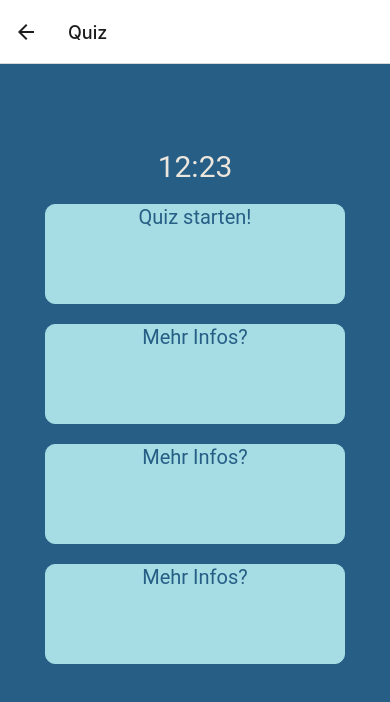
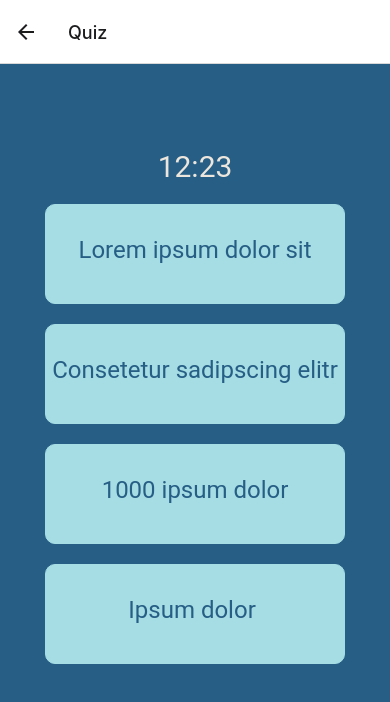
Before and after one commit to KHomuth/its-mosy-quiz, a React Native app: screen /Quiz in a window 390 px wide. Shown: the top 702 px of the page. Built offline with nearby package versions, Linux system fonts and the light colour scheme.

Commit message:
Touchables Styling

```diff
--- a/components/InfoPage.js
+++ b/components/InfoPage.js
@@ -9,13 +9,13 @@ export default function InfoPage({ navigation }) {
         <Text style={styles.text}>Lorem ipsum dolor sit amet, consetetur sadipscing elitr, sed diam nonumy eirmod tempor invidunt.
         12.000 sed diam nonumy eirmod tempor invidunt ipsum. Lnonumy eirmod tempor invidunt ut labore et dolore magna aliquyam erat, sed diam voluptua. At vero eos et accusam et justo duo dolores et.
         </Text>
-        <TouchableHighlight style={styles.button} onPress={() => navigation.navigate('xy')}>
+        <TouchableHighlight activeOpacity={1} underlayColor="#a6dde4" style={styles.button} onPress={() => navigation.navigate('xy')}>
           <Text style={styles.buttonText}>weiterlesen</Text>
         </TouchableHighlight>
         <Text style={styles.text}>Lorem ipsum dolor sit amet, consetetur sadipscing elitr, sed diam nonumy eirmod tempor invidunt.
         12.000 sed diam nonumy eirmod tempor invidunt ipsum. Lnonumy eirmod tempor invidunt ut labore et dolore magna aliquyam erat, sed diam voluptua. At vero eos et accusam et justo duo dolores et.
         </Text>
-        <TouchableHighlight style={styles.button} onPress={() => navigation.navigate('xy')}>
+        <TouchableHighlight activeOpacity={1} underlayColor="#a6dde4" style={styles.button} onPress={() => navigation.navigate('xy')}>
           <Text style={styles.buttonText}>weiterlesen</Text>
         </TouchableHighlight>
       </View>
@@ -56,7 +56,10 @@ const styles = StyleSheet.create({
       borderRadius: 10,
     },
     buttonText: {
+      fontFamily: 'Roboto',
+      fontSize: 17,
       color: '#ece6dd',
       textAlign: 'center',
+      marginTop: 2,
     }
 });
--- a/components/LandingPage.js
+++ b/components/LandingPage.js
@@ -8,10 +8,10 @@ export default function LandingPage({ navigation }) {
         <View style={styles.container}>
           <Text style={styles.titleText}>Life Below Water</Text>
           <Text style={styles.text}>Lorem ipsum dolor sit amet, consetetur sadipscing elitr, sed diam nonumy eirmod tempor invidunt. </Text>
-          <TouchableHighlight style={styles.button} onPress={() => navigation.navigate('Quiz')}>
+          <TouchableHighlight activeOpacity={1} underlayColor="#a6dde4" style={styles.button} onPress={() => navigation.navigate('Quiz')}>
             <Text style={styles.buttonText}>Quiz starten!</Text>
           </TouchableHighlight>
-          <TouchableHighlight style={styles.button} onPress={() => navigation.navigate('Infos')}>
+          <TouchableHighlight activeOpacity={1} underlayColor="#a6dde4" style={styles.button} onPress={() => navigation.navigate('Infos')}>
             <Text style={styles.buttonText}>Mehr Infos?</Text>
           </TouchableHighlight>
         </View>
@@ -52,7 +52,10 @@ const styles = StyleSheet.create({
       borderRadius: 10,
     },
     buttonText: {
+      fontFamily: 'Roboto',
+      fontSize: 17,
       color: '#ece6dd',
       textAlign: 'center',
+      marginTop: 2,
     }
 });
--- a/components/QuizPage.js
+++ b/components/QuizPage.js
@@ -8,16 +8,16 @@ export default function LandingPage({ navigation }) {
         <View style={styles.container}>
         <Text style={styles.countdown}>12:23</Text>
           <TouchableHighlight style={styles.answers} onPress={() => navigation.navigate('A')}>
-            <Text style={styles.answerText}>Quiz starten!</Text>
+            <Text style={styles.answerText}>Lorem ipsum dolor sit</Text>
           </TouchableHighlight>
           <TouchableHighlight style={styles.answers} onPress={() => navigation.navigate('B')}>
-            <Text style={styles.answerText}>Mehr Infos?</Text>
+            <Text style={styles.answerText}>Consetetur sadipscing elitr</Text>
           </TouchableHighlight>
           <TouchableHighlight style={styles.answers} onPress={() => navigation.navigate('C')}>
-            <Text style={styles.answerText}>Mehr Infos?</Text>
+            <Text style={styles.answerText}>1000 ipsum dolor</Text>
           </TouchableHighlight>
           <TouchableHighlight style={styles.answers} onPress={() => navigation.navigate('D')}>
-            <Text style={styles.answerText}>Mehr Infos?</Text>
+            <Text style={styles.answerText}>Ipsum dolor </Text>
           </TouchableHighlight>
         </View>
       </View>
@@ -64,8 +64,9 @@ const styles = StyleSheet.create({
     answerText: {
       color: '#265e85',
       fontFamily: 'Roboto',
-      fontSize: 20,
+      fontSize: 24,
       textAlign: 'center',
+      marginTop: 31,
     },
     countdown: {
       fontFamily: 'Roboto',
```
